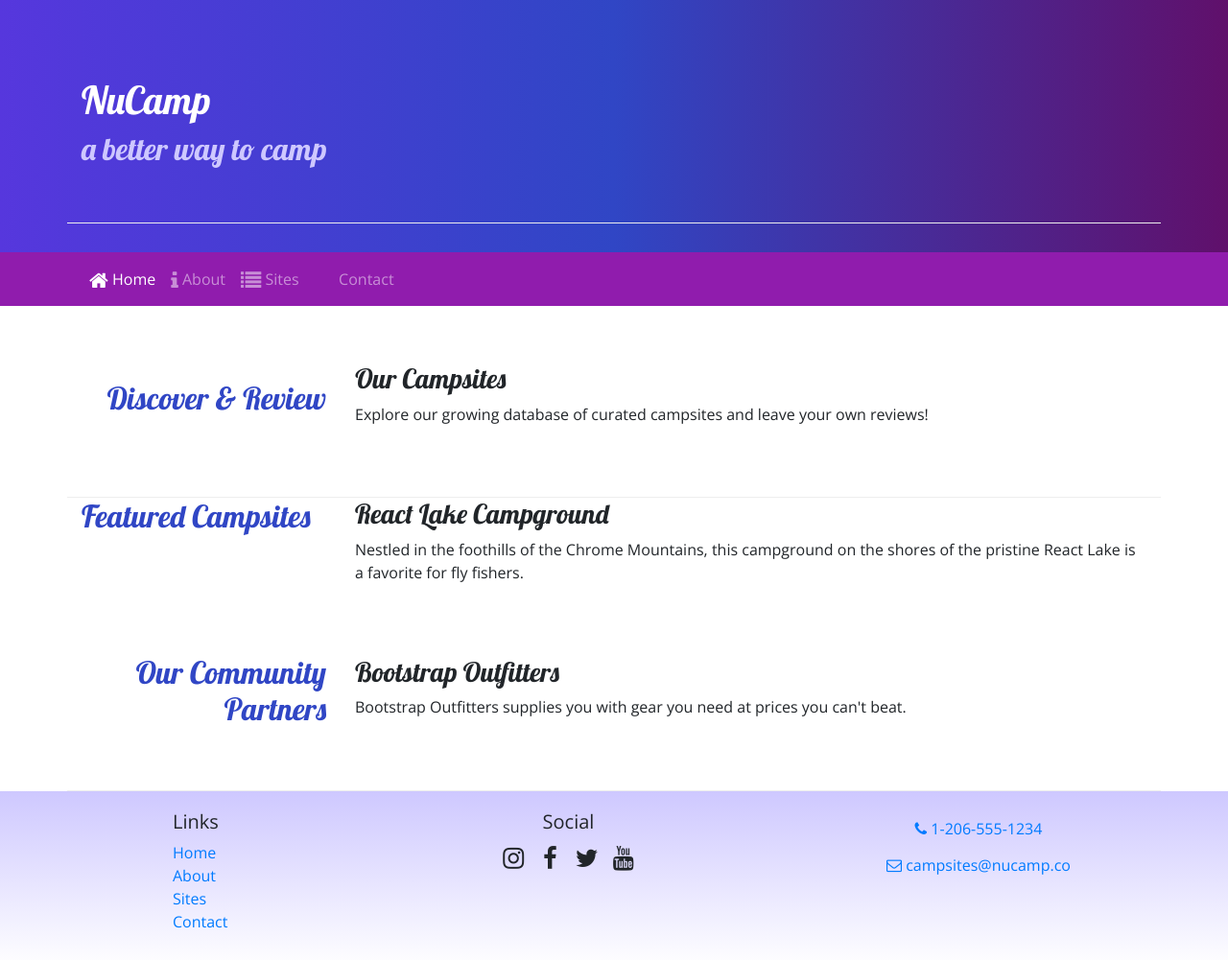
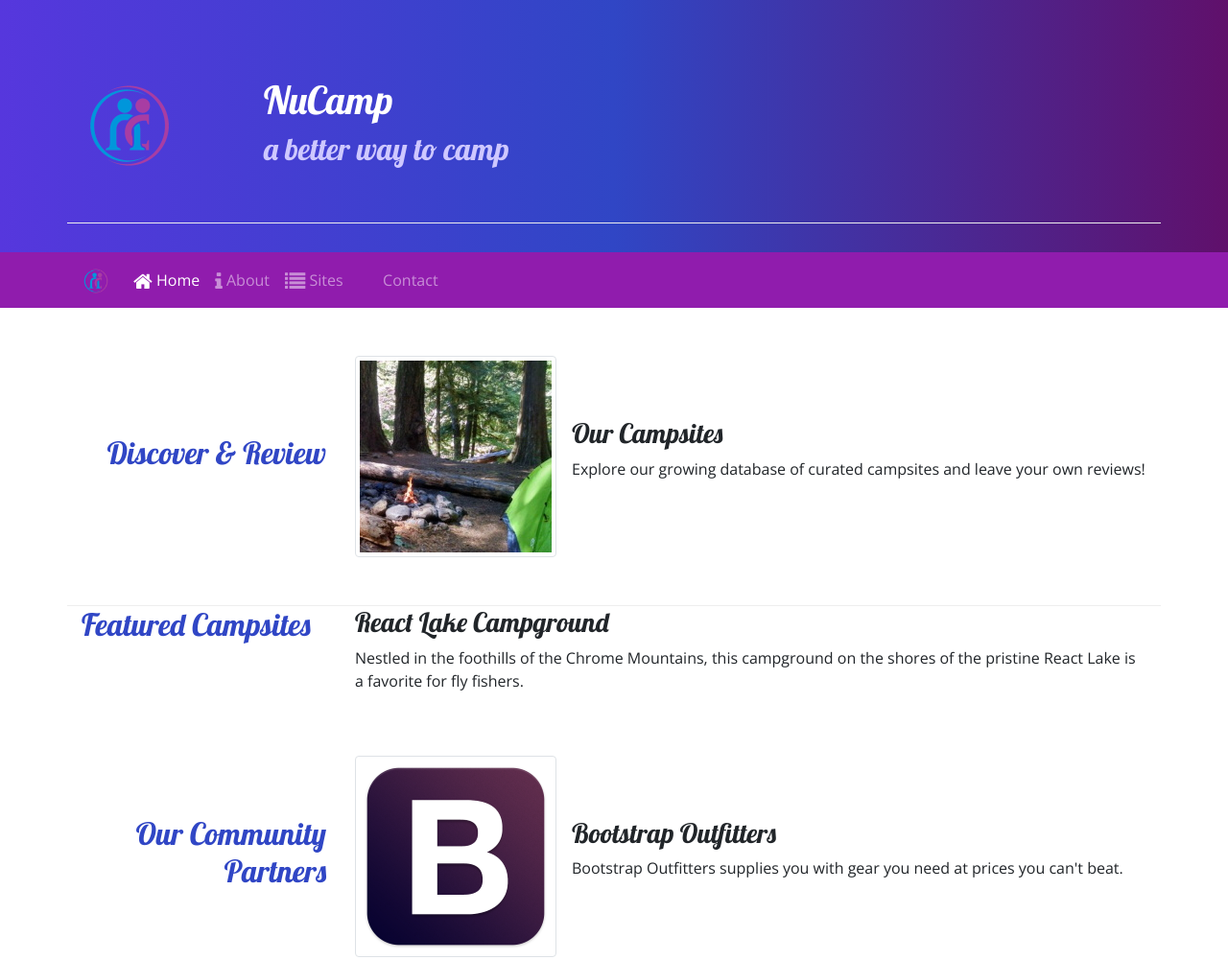
Before and after one commit to newyorkcityjosr/nucamp-bootstrap, a website: page index.html in a window 1280 px wide. Shown: the top 1001 px of the page at 96% size. Drawn offline with nearby package versions, Linux system fonts and the light colour scheme.

Commit message:
Images and Media

```diff
--- a/index.html
+++ b/index.html
@@ -14,6 +14,9 @@
     <header class="jumbotron jumbotron-fluid">
         <div class="container">
             <div class="row row-content align-items-center">
+                <div class="col-4 col-sm-3 col-md-2 align-self-center">
+                    <a href="index.html"><img src="img/logo.png" class="img-fluid" /></a>
+                 </div>
                 <div class="col">
                     <h1>NuCamp</h1>
                     <h2>a better way to camp</h2>
@@ -23,7 +26,8 @@
     </header>
     <nav class="navbar navbar-expand-sm navbar-dark sticky-top">
         <div class="container">
-            <button class="navbar-toggler ml-auto" type="button" data-toggle="collapse" data-target="#nucampNavbar">
+            <a class="navbar-brand" href="index.html"><img src="img/logo.png" height="30" width="30" /></a>
+            <button class="navbar-toggler" type="button" data-toggle="collapse" data-target="#nucampNavbar">
             <span class="navbar-toggler-icon"></span></button>
             <div class="collapse navbar-collapse" id="nucampNavbar">
             <ul class="navbar-nav">
@@ -41,11 +45,15 @@
             <h2 class="text-sm-right">Discover & Review</h2>
         </div>
             <div class="col">
+                <div class="media">
+                    <img class="d-flex mr-3 img-thumbnail" src="img/breadcrumb-trail-thumb.jpg" alt="Breadcrumb Trail" />
+                    <div class="media-body align-self-center">
                         <h3>Our Campsites</h3>
-            <p>Explore our growing database of curated campsites and leave your own reviews!</p>
+                        <p class="d-none d-sm-block">Explore our growing database of curated campsites and leave your own reviews!</p>
                     </div>
                 </div>
-
+            </div>
+        </div>
 
     <div class="row">
         <div class="col-sm-4 col-md-3">
@@ -62,8 +70,14 @@
                     <h2 class="text-sm-right">Our Community Partners</h2>
                 </div>
                 <div class="col">
+                    <div class="media">
+                        <img class="d-flex mr-3 img-thumbnail " src="img/bootstrap-thumb.png" alt="Bootstrap Outfitters">
+                        <div class="media-body align-self-center">
                             <h3>Bootstrap Outfitters</h3>
-        <p>Bootstrap Outfitters supplies you with gear you need at prices you can't beat.</p>
+                            <p class="d-none d-sm-block">Bootstrap Outfitters supplies you with gear you need at prices you can't beat.</p>
+                        </div>
+                    </div>
+                </div>
         </div>
     </div>
 </div>
```
Also changed, not shown: aboutus.html (+6 -2 lines), contactus.html (+7 -13 lines), img/bootstrap-thumb.png (added), img/breadcrumb-trail-thumb.jpg (added), img/breadcrumb-trail.jpg (added), img/chrome-river-thumb.jpg (added), img/chrome-river.jpg (added), img/logo.png (added), img/react-lake-thumb.jpg (added), img/react-lake.jpg (added). Lines whose indentation alone changed are shown as unchanged.
